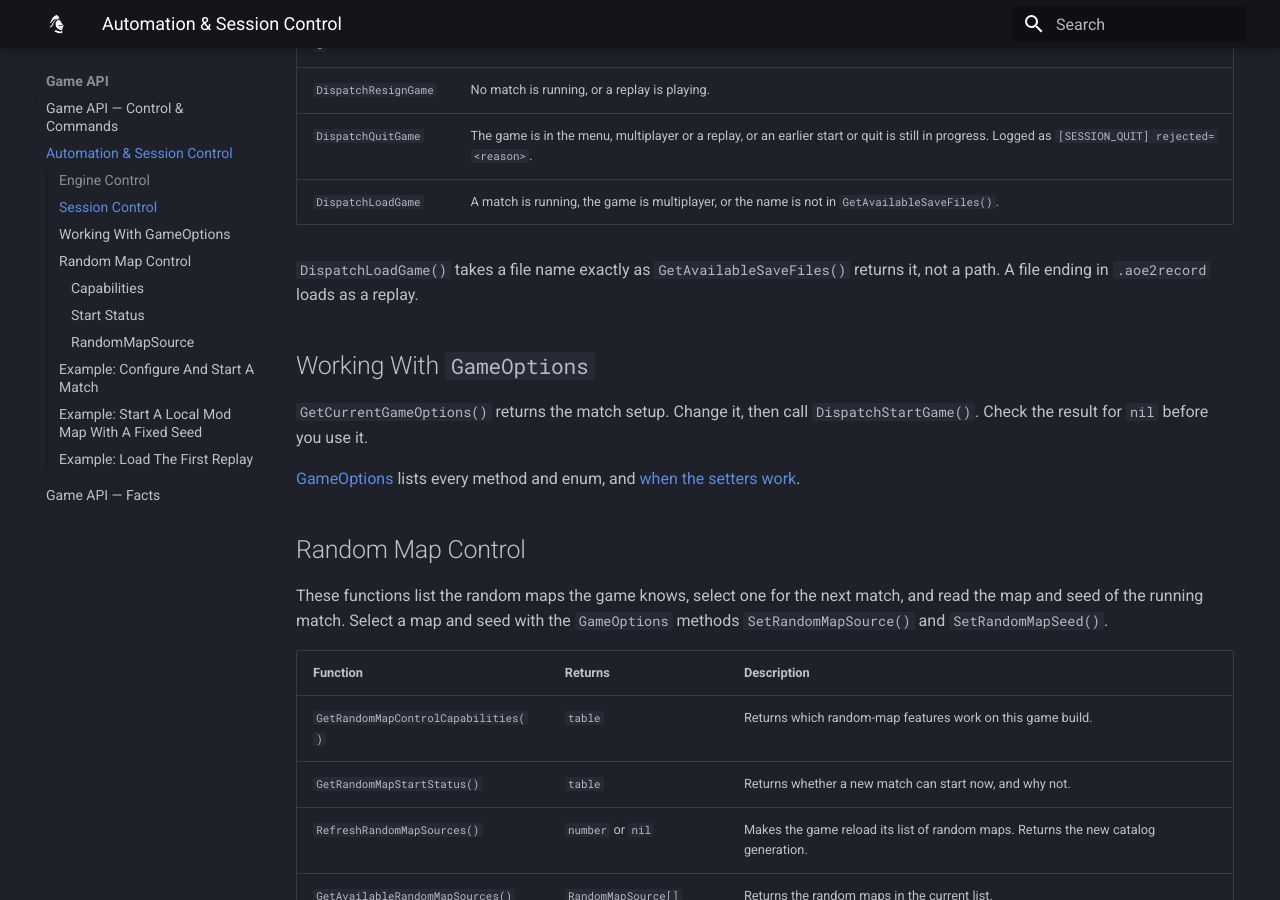
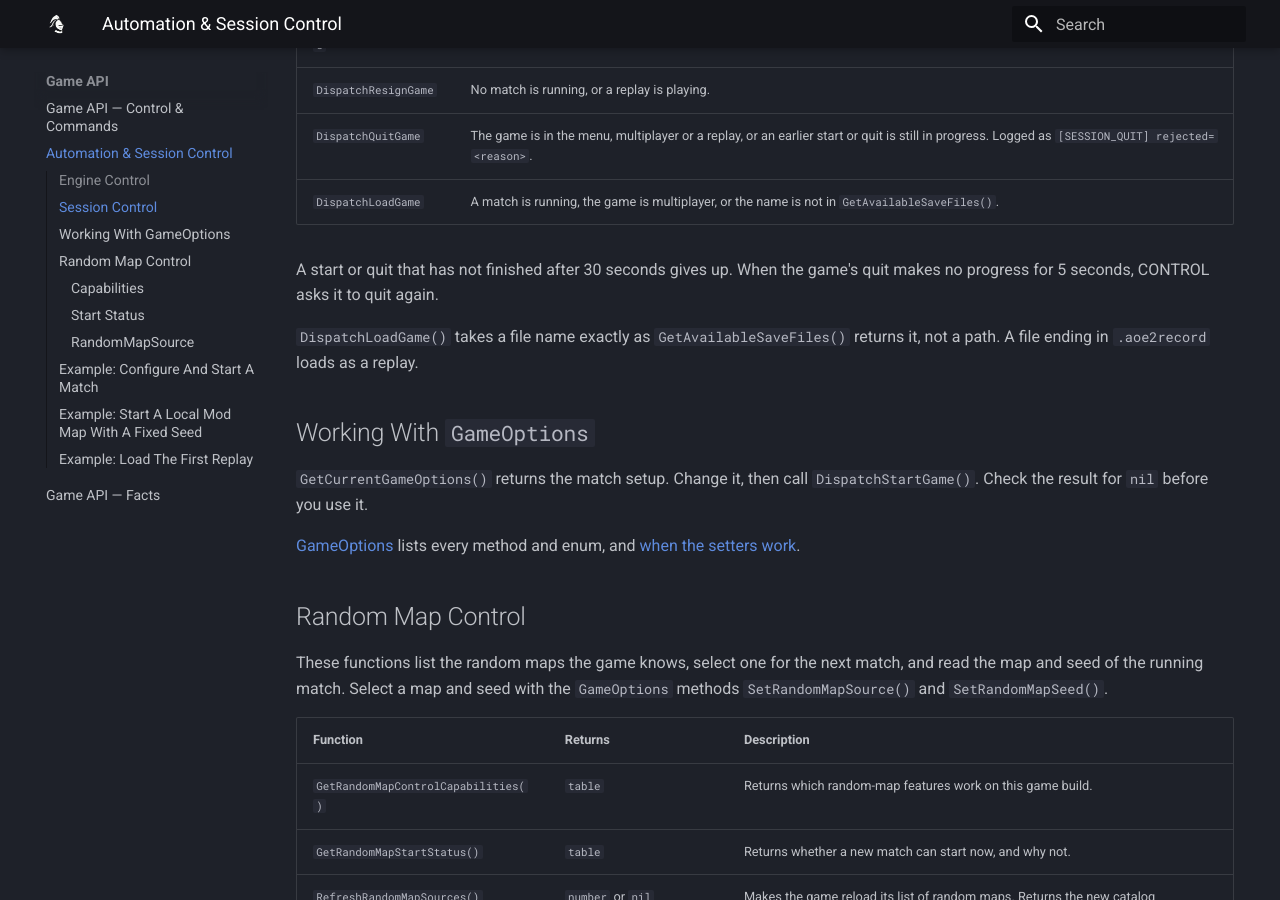
Before and after one commit to aoe2control/aoe2control.github.io, an MkDocs documentation site: the page built from docs/session-control.md, in a window 1280 px wide and 900 px high, scrolled down 1479 px. Built offline with MkDocs 1.6.1 and Material for MkDocs 9.7.7, drawn with Linux system fonts in a browser that asks for light colours; some of the changed text lies outside the part shown.

Commit message:
Document CONTROL 1.1.2 changes in the Lua references
Update version mentions to 1.1.2. Add the queue flag of UnitsMove and
UnitsTargetObject, the GameOptions AI script methods, fog targets and
unreadable unit data to the engine reference. Describe the quit retry,
lifecycleTransitionPending after a quit, UnloadEngine waiting and the
Suppress Native AI interplay with AI goals.

Co-Authored-By: Claude Opus 5.5 <noreply@anthropic.com>

```diff
--- a/docs/session-control.md
+++ b/docs/session-control.md
@@ -42,6 +42,8 @@ The other functions return `false` in these cases:
 | `DispatchResignGame` | No match is running, or a replay is playing. |
 | `DispatchQuitGame` | The game is in the menu, multiplayer or a replay, or an earlier start or quit is still in progress. Logged as `[SESSION_QUIT] rejected=<reason>`. |
 | `DispatchLoadGame` | A match is running, the game is multiplayer, or the name is not in `GetAvailableSaveFiles()`. |
+
+A start or quit that has not finished after 30 seconds gives up. When the game's quit makes no progress for 5 seconds, CONTROL asks it to quit again.
 
 `DispatchLoadGame()` takes a file name exactly as `GetAvailableSaveFiles()` returns it, not a path. A file ending in `.aoe2record` loads as a replay.
 
@@ -100,7 +102,7 @@ These functions list the random maps the game knows, select one for the next mat
 | `sessionActive` | `boolean` | A single-player match is running. |
 | `multiplayer` | `boolean` | The game is in multiplayer. |
 | `replay` | `boolean` | A replay is loaded. |
-| `lifecycleTransitionPending` | `boolean` | A start or quit is still in progress. |
+| `lifecycleTransitionPending` | `boolean` | A start or quit is still in progress. After `DispatchQuitGame()` it stays `true` until the main menu shows. |
 | `cleanStartContract` | `string` | Always `"explicit-quit-then-start"`. |
 | `capabilityRevision` | `number` | `2`. |
 
```
Also changed, not shown: docs/game-options.md (+1 -1 lines), docs/headless-mode.md (+1 -1 lines), docs/interface-options.md (+1 -1 lines), docs/types.md (+2 -0 lines), 2 other files.
